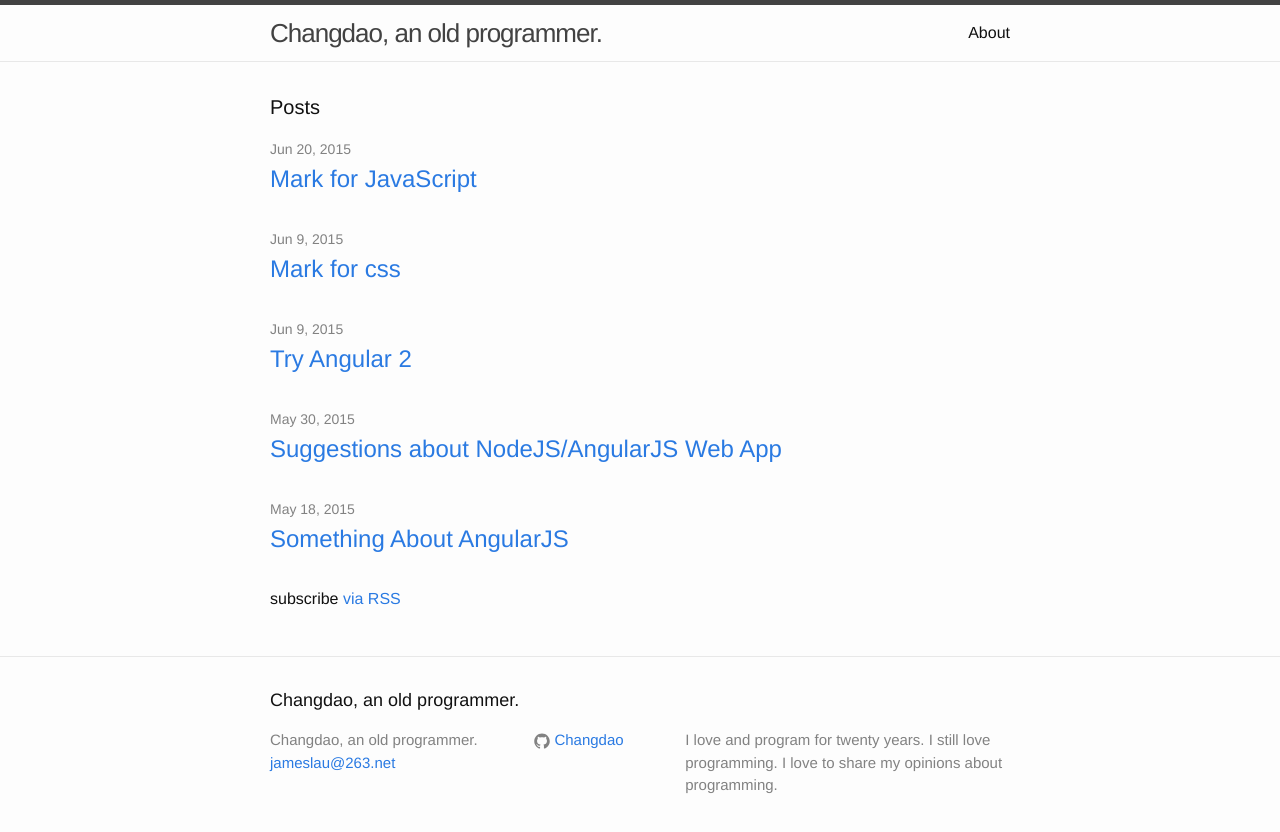
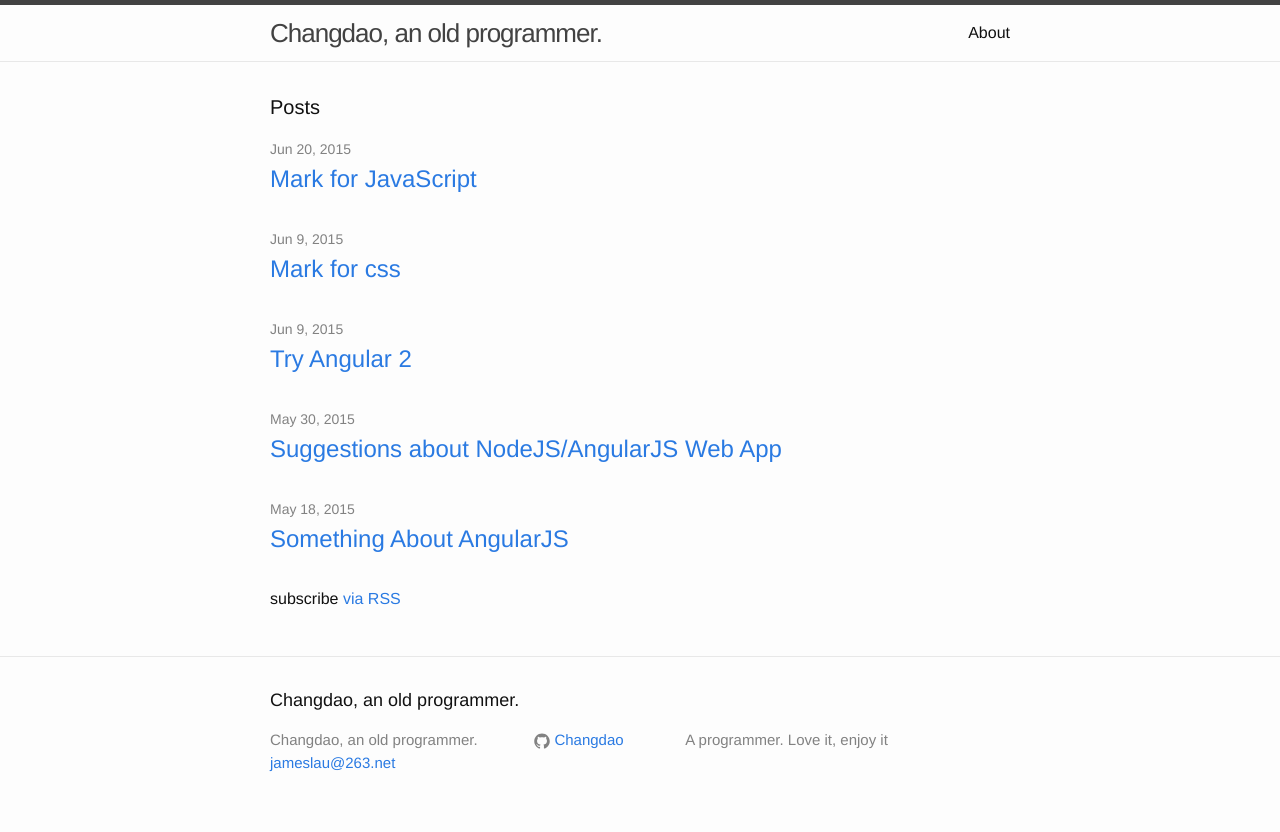
Before and after one commit to Changdao/Changdao.github.io, a Jekyll site: the page built from index.html, in a window 1280 px wide. Shown: the top 832 px of the page. Built offline with Jekyll 4.4.1, drawn with Linux system fonts in a browser that asks for light colours.

Commit message:
add new post

```diff
--- a/_config.yml
+++ b/_config.yml
@@ -2,8 +2,8 @@
 title: Changdao, an old programmer.
 email: jameslau@263.net
 description: > # this means to ignore newlines until "baseurl:"
-     I love and program for twenty years. I still love programming.
-     I love to share my opinions about programming.
+     A programmer.
+     Love it, enjoy it
 baseurl: "" # the subpath of your site, e.g. /blog/
 url: "http://changdao.github.io" # the base hostname & protocol for your site
 github_username: Changdao
```
Also changed, not shown: 1 other file.
